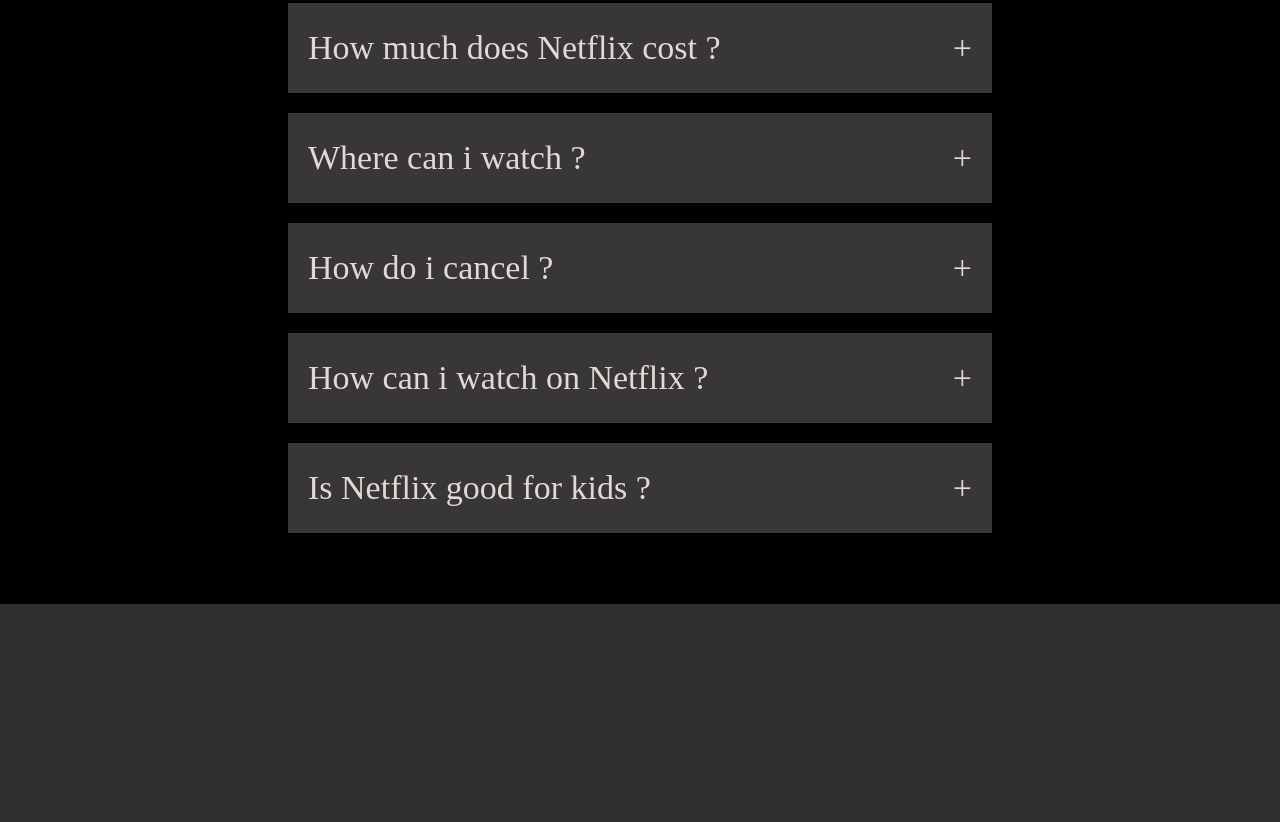
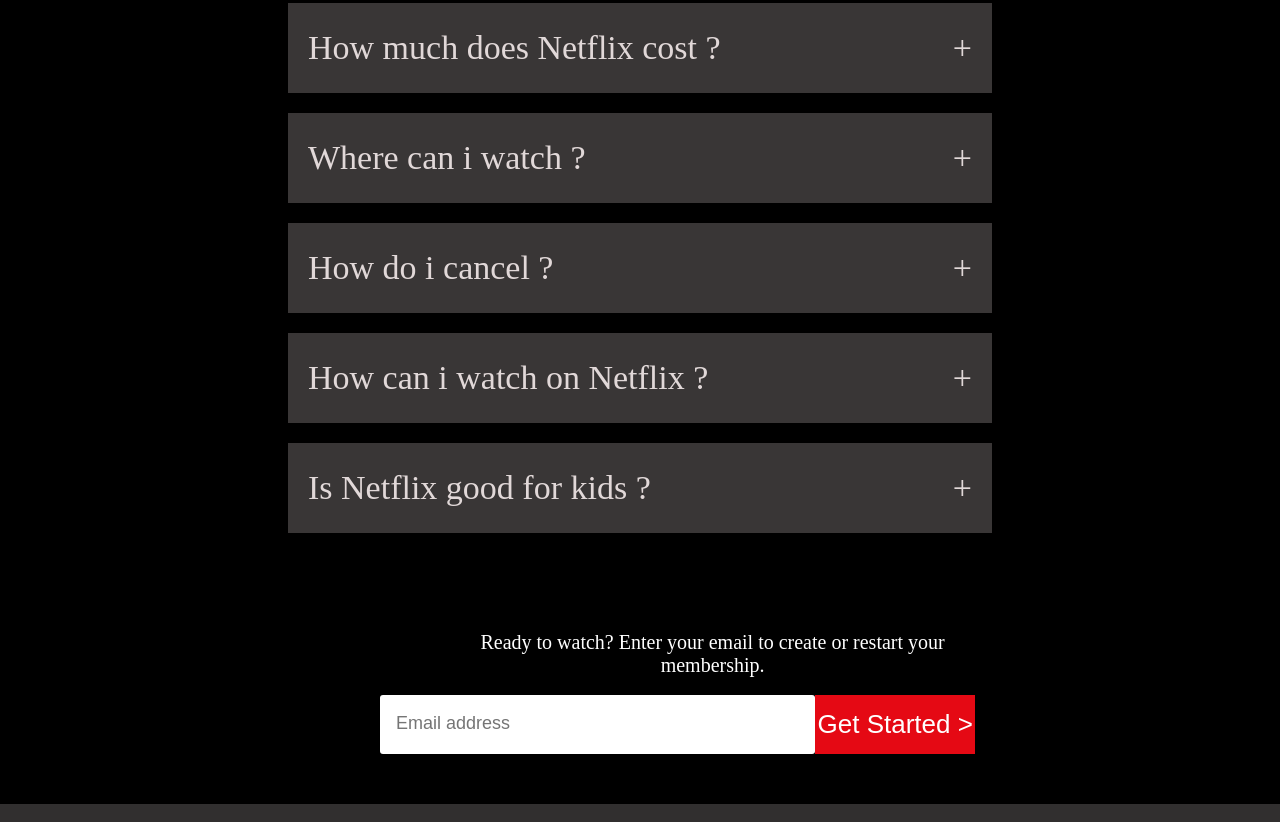
Before and after one commit to anuragpandey7/Static_Projects, a plain HTML site: page Netflix-clone.html in a window 1280 px wide. Shown: the part 3276-4098 px from the top of the page. Before the commit the page ends 3898 px from the top, so only its background shows below. Drawn offline with Linux system fonts and the light colour scheme.

Commit message:
netflix file added

```diff
--- a/Netflix-clone.html
+++ b/Netflix-clone.html
@@ -81,7 +81,7 @@
             border-radius: 5px;
         }
 
-        #login-netflix{
+        #login-netflix,#login-netflix-bottom{
             width: 50%;
             height: 500px;
             position: absolute;
@@ -106,7 +106,7 @@
             font-weight: 400;
         }
 
-        #login-netflix>p{
+        #login-netflix>p,#login-netflix-bottom>p{
             width: 78%;
             margin: 18px 83px;
             font-size: 20px;
@@ -116,7 +116,7 @@
             display: flex;
         }
 
-        #login-netflix>form>input{
+        #login-netflix>form>input,#login-netflix-bottom>form>input{
             width: 68%;
             height: 59px;
             border-radius: 3px;
@@ -124,7 +124,7 @@
             /* margin-bottom: 10px; */
             border: none;
         }
-        #login-netflix>form>button{
+        #login-netflix>form>button,#login-netflix-bottom>form>button{
             width: 25%;
             height: 59px;
             border: none;
@@ -192,28 +192,28 @@
         #faq-container{
             /* border: 2px solid red; */
             width: 100%;
-            height: 900px;
+            height: 1100px;
             background-color: #000000;
             margin-top: -12px;
         }
 
-        #faq-container>h1{
+        #faq-container>h1:first-child{
             color: #ffffff;
             text-align: center;
             padding: 60px 0px;
             font-size: 60px;
         }
 
-        #container-5{
+        #container-5>div:first-child{
             width: 55%;
-            height: 80%;
+            height: 720px;
             margin: auto;
             display: grid;
             grid-template-columns: repeat(1,1fr);
             grid-template-rows: repeat(7,90px);
             gap: 20px;
         }
-        #container-5>div{
+        #container-5>div>div{
             /* border: 2px solid greenyellow; */
             display: flex;
             justify-content: space-between;
@@ -221,11 +221,18 @@
             background-color: rgb(57, 54, 54);
         }
 
-        #container-5>div>h1{
+        #container-5>div>div>h1{
             color: #e1d8d8;
             font-size: 34px;
             font-weight: 500;
             padding: 0px 20px;
+        }
+
+
+        #login-netflix-bottom{
+          height: 200px;
+          width: 50%;
+          margin: 0 30px 100px 380px ;
         }
 
     </style>
@@ -322,6 +329,7 @@
         <h1>Frequently Asked Questions</h1>
         <div id="container-5">
             <div>
+                <div>
                     <h1>What is Netflix ?</h1>
                     <h1>+</h1>
                 </div>
@@ -346,10 +354,20 @@
                     <h1>+</h1>
                 </div>
             </div>
+            <div id="login-netflix-bottom">
+                <p>Ready to watch? Enter your email to create or restart your membership.</p>
+                <form action="">
+                    <input id="email" type="email" placeholder="Email address">
+                    <button>Get Started ></button>
+                </form>
+            </div>
+        </div>
     </div>
 
     <br>
 
 
+
+
 </body>
 </html>
```
Lines whose indentation alone changed are shown as unchanged.
